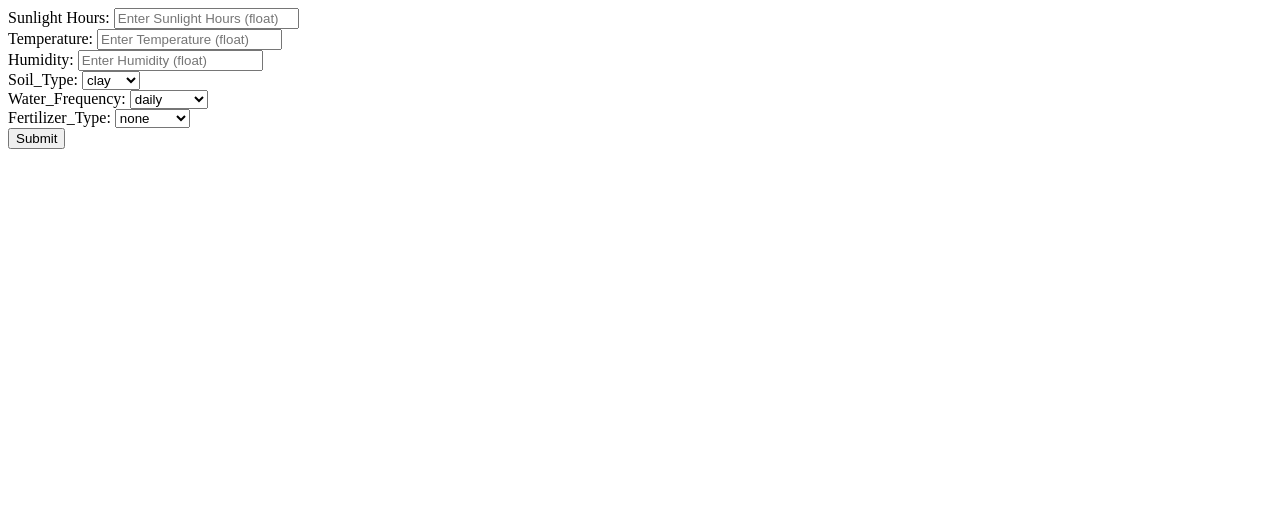
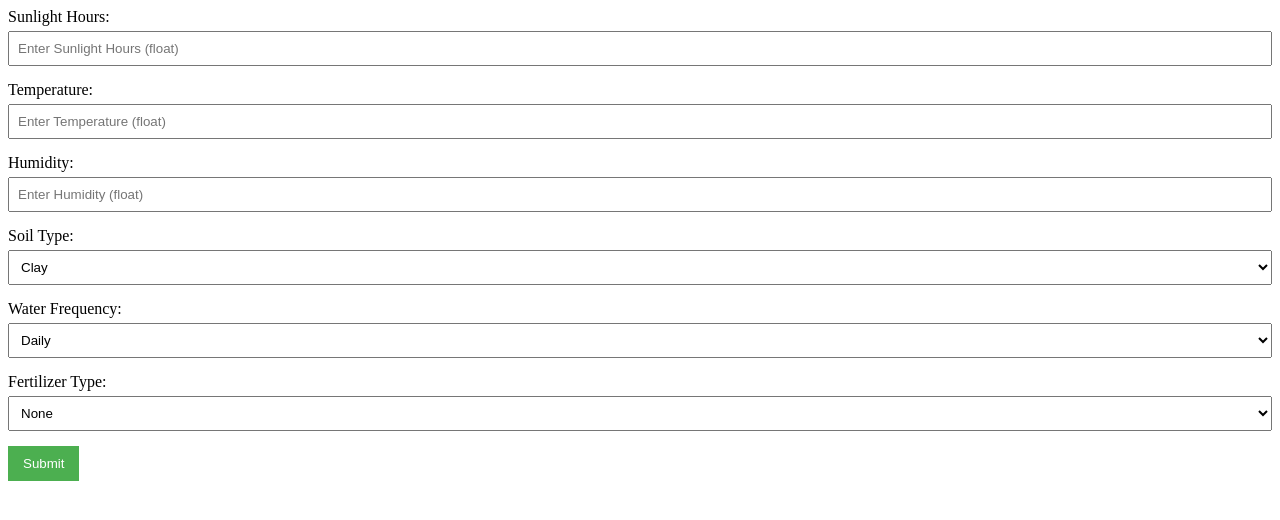
Before and after one commit to ankitsharma5911/Plant_Growth_prediction_project, a Flask app: page / in a window 1280 px wide. Shown: the top 520 px of the page. Run offline with Flask 3, Linux system fonts and the light colour scheme.

Commit message:
modified form

```diff
--- a/templates/form.html
+++ b/templates/form.html
@@ -1,4 +1,35 @@
-<html></html>
+<!DOCTYPE html>
+<html lang="en">
+<head>
+    <meta charset="UTF-8">
+    <meta name="viewport" content="width=device-width, initial-scale=1.0">
+    <title>Form Submission</title>
+    <style>
+        .form-group {
+            margin-bottom: 15px;
+        }
+        label {
+            display: block;
+            margin-bottom: 5px;
+        }
+        input, select {
+            width: 100%;
+            padding: 8px;
+            box-sizing: border-box;
+        }
+        input[type="submit"] {
+            width: auto;
+            padding: 10px 15px;
+            background-color: #4CAF50;
+            color: white;
+            border: none;
+            cursor: pointer;
+        }
+        input[type="submit"]:hover {
+            background-color: #45a049;
+        }
+    </style>
+</head>
 <body>
     <form action="{{url_for('predict_datapoint')}}" method="POST">
         <div class="form-group">
@@ -16,42 +47,39 @@
             <input type="text" id="Humidity" name="Humidity" placeholder="Enter Humidity (float)">
         </div>
 
-
         <div class="form-group">
-  <label for="Soil_Type">Soil_Type:</label>
+            <label for="Soil_Type">Soil Type:</label>
             <select id="Soil_Type" name="Soil_Type">
-    <option value="clay">clay</option>
-    <option value="sandy">sandy</option>
-    <option value="loam">loam</option>
+                <option value="clay">Clay</option>
+                <option value="sandy">Sandy</option>
+                <option value="loam">Loam</option>
             </select>
         </div>
 
         <div class="form-group">
-  <label for="Water_Frequency">Water_Frequency:</label>
+            <label for="Water_Frequency">Water Frequency:</label>
             <select id="Water_Frequency" name="Water_Frequency">
-    <option value="daily">daily</option>
-    <option value="bi-weekly">bi-weekly</option>
-    <option value="weekly">weekly</option>
+                <option value="daily">Daily</option>
+                <option value="bi-weekly">Bi-weekly</option>
+                <option value="weekly">Weekly</option>
             </select>
         </div>
 
         <div class="form-group">
-  <label for="Fertilizer_Type">Fertilizer_Type:</label>
+            <label for="Fertilizer_Type">Fertilizer Type:</label>
             <select id="Fertilizer_Type" name="Fertilizer_Type">
-    <option value="none">none</option>
-    <option value="chemical">chemical</option>
-    <option value="organic">organic </option>
+                <option value="none">None</option>
+                <option value="chemical">Chemical</option>
+                <option value="organic">Organic</option>
             </select>
         </div>
 
         <div style="clear:both;"></div>
         <input type="submit" value="Submit">
     </form>
+
     <div>
-
         {{final_result}}
-
     </div>
-
 </body>
 </html>
```
Lines whose indentation alone changed are shown as unchanged.
